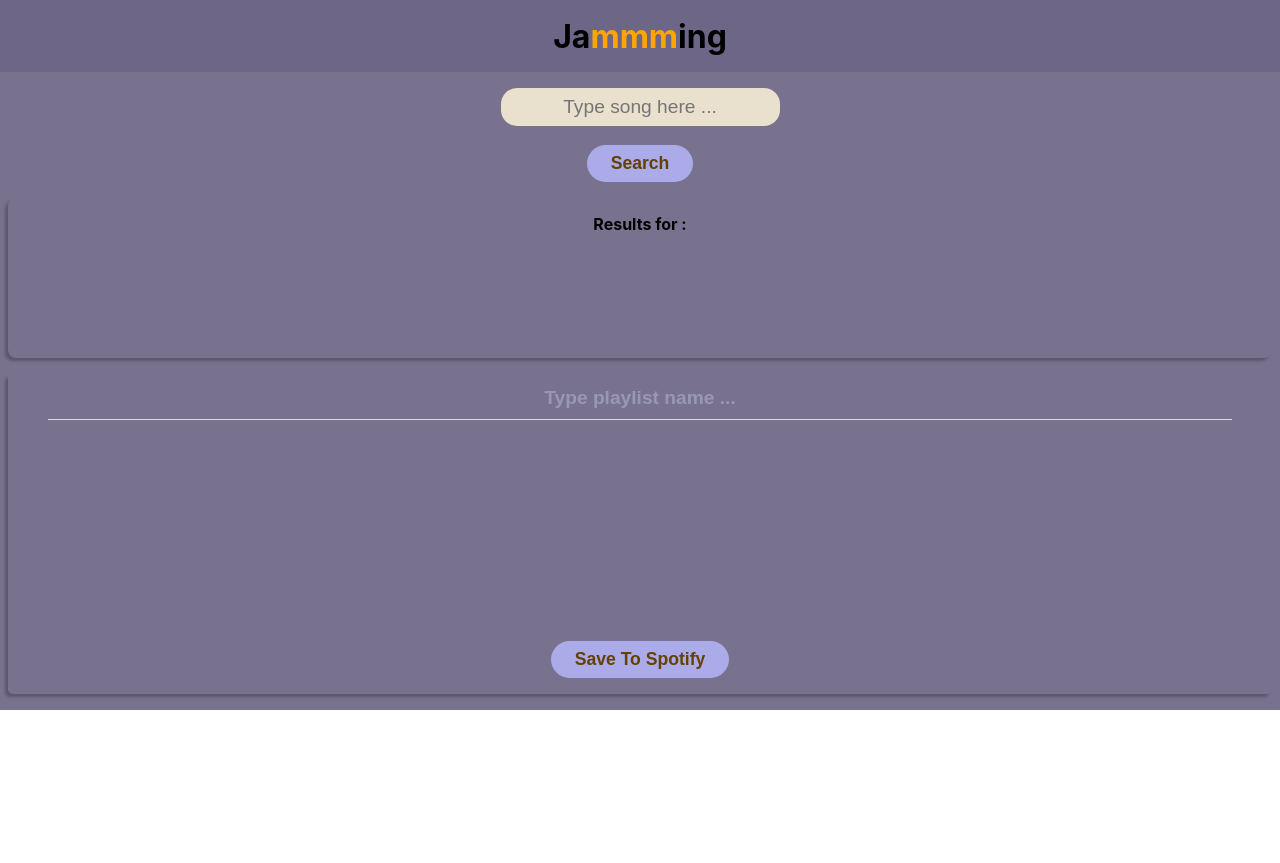
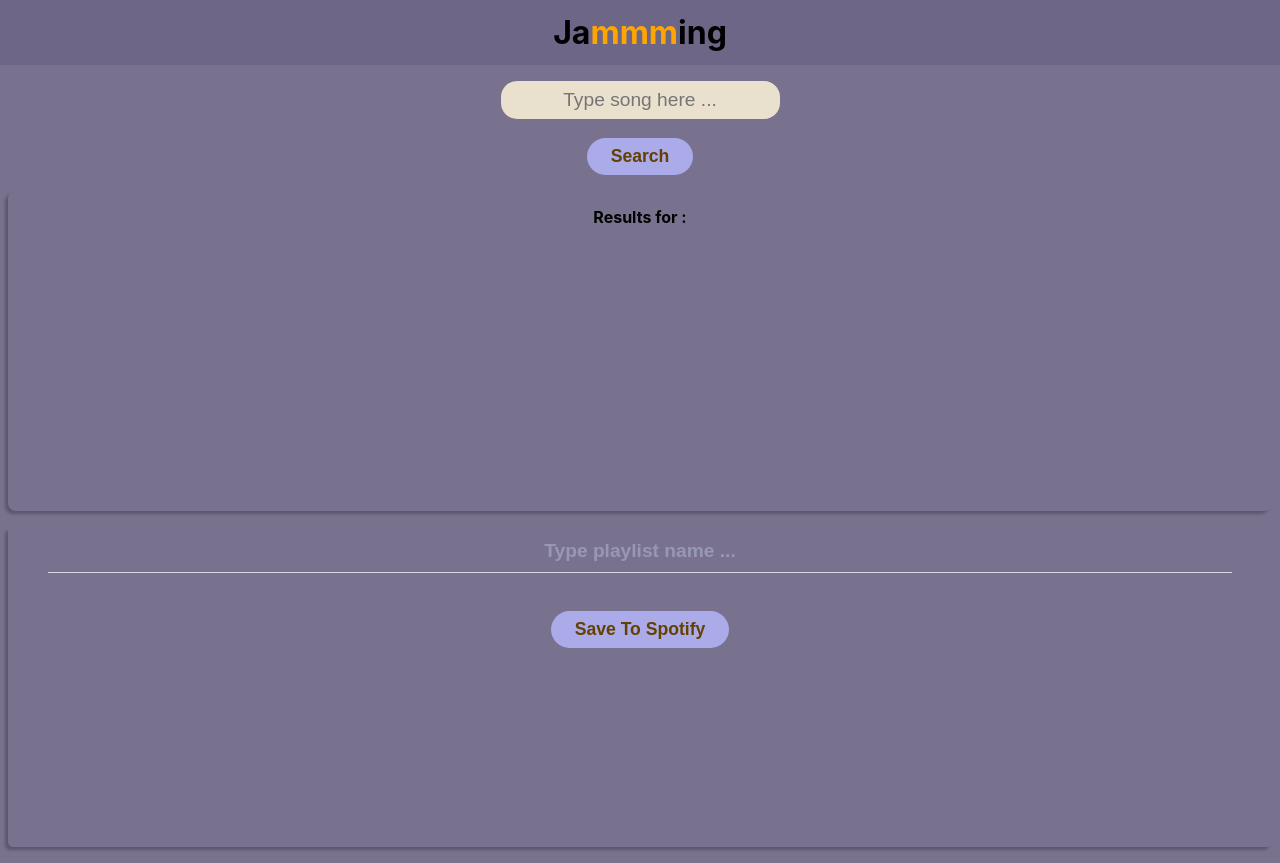
Before and after one commit to wilaxx/jammming, a React (Create React App) app: page / in a window 1280 px wide. Before the commit the page ends 800 px from the top, so only its background shows below. Built offline with nearby package versions, Linux system fonts and the light colour scheme.

Commit message:
ajout interaction SearchBar

```diff
--- a/src/App.css
+++ b/src/App.css
@@ -2,7 +2,6 @@
   display: flex;
   flex-direction: column;
   justify-content: space-around;
-
   /* gap: 1rem; */
   background-color: rgba(109, 102, 134, 0.923);
 }
@@ -12,7 +11,7 @@
   display: flex;
   justify-content: center;
   align-items: center;
-  height: 9vh;
+  /* height: 9vh; */
   /* text-align: center; */
   font-size: 1rem;
   background-color: rgb(109, 102, 134);
--- a/src/App.js
+++ b/src/App.js
@@ -1,8 +1,10 @@
 import "./App.css";
 import SearchBar from "./Components/SearchBar/SearchBar";
 import SearchResults from "./Components/SearchResults/SearchResults";
-import Playlist from "./Components/Playlist/Playlist";
-import { useState } from "react";
+import { useState, Suspense, lazy } from "react";
+const Playlist = lazy(() => import ("./Components/Playlist/Playlist"));
+
+
 
 function App() {
 
@@ -64,8 +66,7 @@ function App() {
         id: "04"
     }];
 
-    const [searchResults, setSearchResults] = useState([]);
-    // const [word, setWord] = useState("defaultttt");
+  const [searchResults, setSearchResults] = useState([]);
 
 
     const onSearch = (word) => {
@@ -84,7 +85,6 @@ function App() {
 
     };
 
-    // Exemple pour probleme de loading pages
 
 
 
@@ -101,11 +101,11 @@ function App() {
 
           <div className="App-results">
           <SearchResults searchResults={searchResults} />
-
+          <Suspense fallback={<h1>HELLO LAILAAAAAAAAAAAAAAA</h1>}>
           <Playlist searchResults={searchResults} />
+          </Suspense>
           </div>
       </div>
-
 
 
     </div>
--- a/src/Components/Playlist/Playlist.css
+++ b/src/Components/Playlist/Playlist.css
@@ -3,7 +3,7 @@
     /* align-self: center; */
     display: flex;
     flex-direction: column;
-    justify-content: space-between;
+    justify-content: flex-start;
     /* align-items: center; */
     /* box-shadow: rgba(0, 0, 0, 0.24) 0px 3px 8px; */
     gap: 0.2rem;
--- a/src/Components/Playlist/Playlist.js
+++ b/src/Components/Playlist/Playlist.js
@@ -3,6 +3,10 @@ import "./Playlist.css";
 import Tracklist from "../Tracklist/Tracklist";
 
   const Playlist = ({searchResults}) => {
+
+    setTimeout(() =>{
+      console.log('hello');
+    }, 10000);
 
 
   return (
@@ -15,8 +19,7 @@ import Tracklist from "../Tracklist/Tracklist";
       >
       </input>
 
-
-      <Tracklist searchResults={searchResults}  />
+      <Tracklist searchResults={searchResults} />
 
       <button>
         Save To Spotify
--- a/src/Components/SearchBar/SearchBar.css
+++ b/src/Components/SearchBar/SearchBar.css
@@ -14,7 +14,6 @@
     border-radius: 1rem;
     border-style: none;
     caret-color: rgb(255, 255, 255);
-    caret-shape: underscore;
 }
 
 
--- a/src/Components/SearchBar/SearchBar.js
+++ b/src/Components/SearchBar/SearchBar.js
@@ -19,6 +19,7 @@ function SearchBar({onSearch}) {
     <div className="SearchBar">
       <input
         value={word}
+        onkeydown
         onChange={handleChange}
         type="text"
         aria-label="Type song request here"
--- a/src/Components/SearchResults/SearchResults.css
+++ b/src/Components/SearchResults/SearchResults.css
@@ -1,5 +1,5 @@
 .SearchResults {
-    min-height: 20vh;
+    min-height: 40vh;
 
 }
 
--- a/src/index.js
+++ b/src/index.js
@@ -7,7 +7,7 @@ import reportWebVitals from './reportWebVitals';
 const root = ReactDOM.createRoot(document.getElementById('root'));
 root.render(
   <React.StrictMode>
-    <App>PRobleme de chargement</App>
+    <App />
   </React.StrictMode>
 );
 
```
